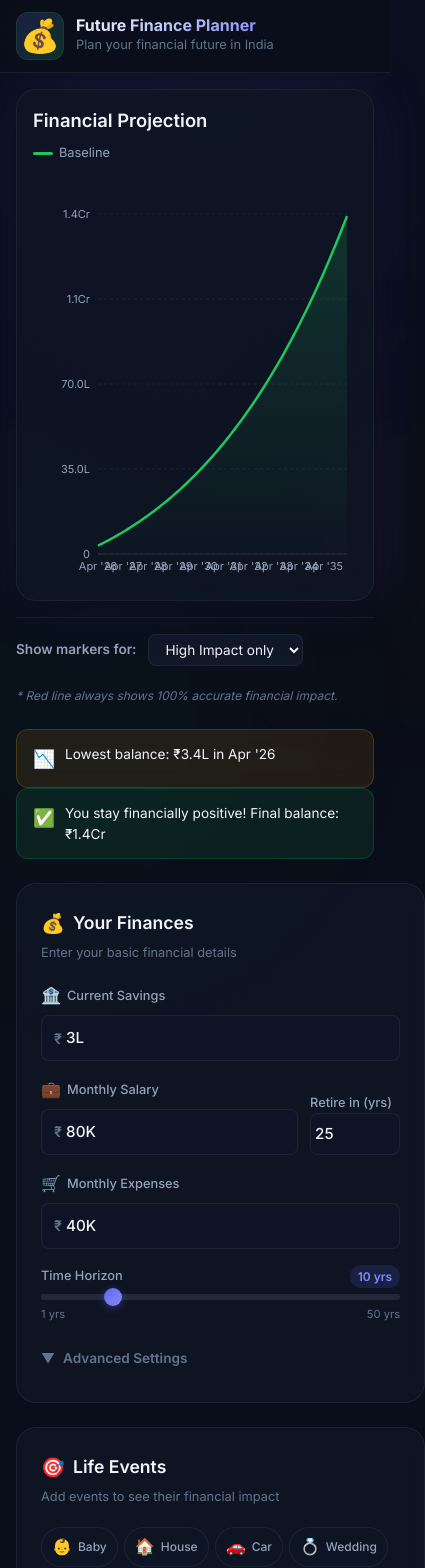
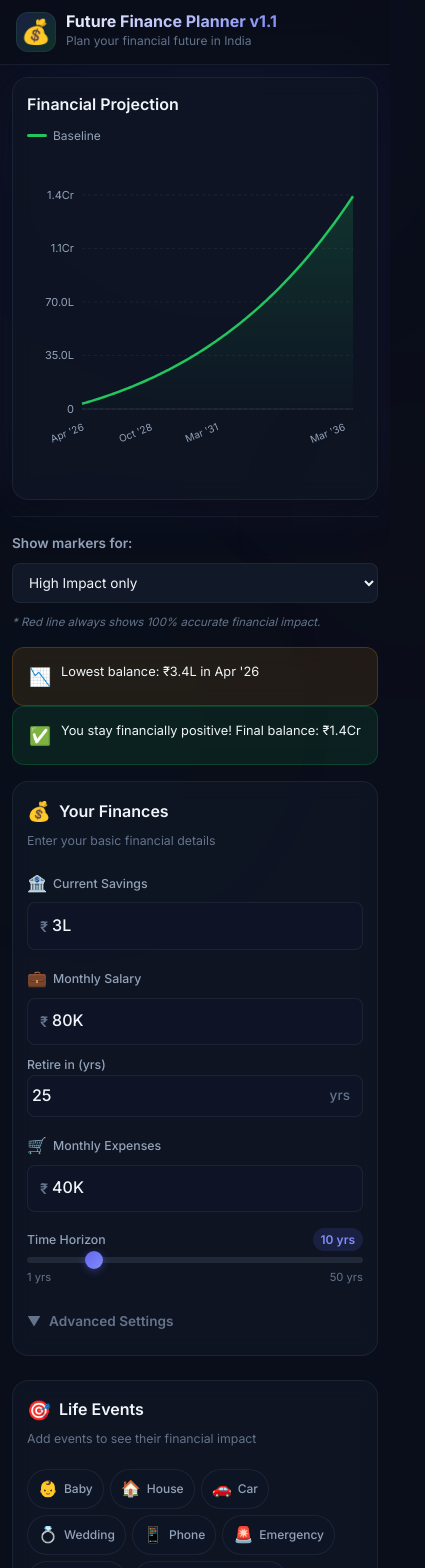
Before and after one commit to Yijuwarp/FinancePlanner, a React (Vite) app: page / in a window 390 px wide. Shown: the top 1568 px of the page, 425 px wide, since content can reach past the window. Built offline with nearby package versions, Linux system fonts and the light colour scheme.

Commit message:
Prevent chart tooltip clipping inside projection panel

```diff
--- a/src/App.tsx
+++ b/src/App.tsx
@@ -4,6 +4,8 @@ import InputPanel from './components/InputPanel';
 import EventManager from './components/EventManager';
 import Insights from './components/Insights';
 import { useSimulation } from './hooks/useSimulation';
+
+const APP_VERSION = 'v1.1';
 
 // Lazy-load the chart chunk. Safe now that vite.config.ts forces a single React
 // copy via resolve.dedupe — the original root cause of the dispatcher error.
@@ -167,7 +169,7 @@ function App() {
             <div className="logo-group">
               <span className="logo-icon">💰</span>
               <div>
-                <h1 className="app-title">Future Finance Planner</h1>
+                <h1 className="app-title">Future Finance Planner {APP_VERSION}</h1>
                 <p className="app-tagline">Plan your financial future in India</p>
               </div>
             </div>
--- a/src/components/ChartView.tsx
+++ b/src/components/ChartView.tsx
@@ -1,4 +1,4 @@
-import { useMemo, memo } from 'react';
+import { useMemo, memo, useEffect, useState } from 'react';
 import {
   AreaChart, Area, XAxis, YAxis, CartesianGrid,
   Tooltip, ResponsiveContainer, ReferenceLine, Legend,
@@ -49,6 +49,18 @@ const EventStartLabel = memo((props: any) => {
  */
 const ChartView = memo(({ data, events, filterLevel, isLagging }: ChartViewProps) => {
   const hasEvents = events.length > 0;
+  const [isMobile, setIsMobile] = useState(() =>
+    typeof window !== 'undefined' ? window.matchMedia('(max-width: 600px)').matches : false
+  );
+
+  useEffect(() => {
+    if (typeof window === 'undefined') return;
+    const media = window.matchMedia('(max-width: 600px)');
+    const onChange = (event: MediaQueryListEvent) => setIsMobile(event.matches);
+    setIsMobile(media.matches);
+    media.addEventListener('change', onChange);
+    return () => media.removeEventListener('change', onChange);
+  }, []);
 
   /**
    * Pre-calculates which months have event "starts" to display vertical markers.
@@ -132,8 +144,8 @@ const ChartView = memo(({ data, events, filterLevel, isLagging }: ChartViewProps
       </div>
 
       <div className="chart-container">
-        <ResponsiveContainer width="100%" height={400}>
-          <AreaChart data={data} margin={{ top: 30, right: 10, left: 10, bottom: 0 }}>
+        <ResponsiveContainer width="100%" height={isMobile ? 320 : 400}>
+          <AreaChart data={data} margin={{ top: 30, right: 10, left: isMobile ? 0 : 10, bottom: isMobile ? 20 : 0 }}>
             <defs>
               <linearGradient id="gradientBaseline" x1="0" y1="0" x2="0" y2="1">
                 <stop offset="0%" stopColor="#22c55e" stopOpacity={0.3} />
@@ -149,10 +161,15 @@ const ChartView = memo(({ data, events, filterLevel, isLagging }: ChartViewProps
 
             <XAxis
               dataKey="label"
-              tick={{ fill: '#94a3b8', fontSize: 11 }}
+              tick={{ fill: '#94a3b8', fontSize: isMobile ? 10 : 11 }}
               tickLine={false}
               axisLine={{ stroke: 'rgba(255,255,255,0.1)' }}
-              interval={tickInterval}
+              minTickGap={isMobile ? 28 : 14}
+              tickMargin={isMobile ? 8 : 4}
+              angle={isMobile ? -22 : 0}
+              textAnchor={isMobile ? 'end' : 'middle'}
+              height={isMobile ? 56 : 32}
+              interval={isMobile ? 'preserveStartEnd' : tickInterval}
             />
             <YAxis
               tick={{ fill: '#94a3b8', fontSize: 11 }}
--- a/src/index.css
+++ b/src/index.css
@@ -71,6 +71,8 @@ body {
 .app {
   position: relative;
   min-height: 100vh;
+  width: 100%;
+  overflow-x: clip;
 }
 
 /* Ambient background glow effects */
@@ -186,6 +188,12 @@ body {
   gap: 24px;
 }
 
+.chart-section,
+.controls-section,
+.insights-section {
+  width: 100%;
+}
+
 /* ========================================
    CHART SECTION
    ======================================== */
@@ -245,8 +253,8 @@ body {
 
 .chart-container {
   border-radius: var(--radius-md);
-  overflow: hidden;
-  contain: layout style paint;
+  overflow: visible;
+  contain: layout style;
 }
 
 /* Custom Tooltip */
@@ -445,6 +453,11 @@ body {
   display: grid;
   grid-template-columns: 1fr 1fr;
   gap: 24px;
+  width: 100%;
+}
+
+.controls-grid > * {
+  min-width: 0;
 }
 
 /* ========================================
@@ -547,6 +560,8 @@ body {
 
 .currency-input {
   flex: 1;
+  width: 100%;
+  min-width: 0;
   background: transparent;
   border: none;
   outline: none;
@@ -842,6 +857,8 @@ body {
 
 .duration-input-container {
   display: flex;
+  width: 100%;
+  min-width: 0;
   background: rgba(15, 23, 42, 0.4);
   border: 1px solid var(--color-border);
   border-radius: var(--radius-sm);
@@ -851,6 +868,7 @@ body {
 
 .duration-main-wrapper {
   flex: 1;
+  min-width: 0;
   border: none !important;
   margin-top: 0 !important;
 }
@@ -862,6 +880,8 @@ body {
 
 .date-input {
   width: 100%;
+  max-width: 100%;
+  min-width: 0;
   padding: 10px 12px;
   background: rgba(15, 23, 42, 0.4);
   border: 1px solid var(--color-border);
@@ -884,6 +904,7 @@ body {
   padding: 4px;
   gap: 2px;
   background: rgba(255, 255, 255, 0.05);
+  flex-shrink: 0;
 }
 
 .unit-btn {
@@ -912,6 +933,10 @@ body {
   display: grid;
   grid-template-columns: 1fr 1fr;
   gap: 12px;
+}
+
+.config-row > * {
+  min-width: 0;
 }
 
 @media (max-width: 500px) {
@@ -1174,14 +1199,55 @@ body {
   .insights-grid {
     grid-template-columns: 1fr;
   }
+
+  .input-panel,
+  .event-manager {
+    padding: 18px;
+  }
 }
 
 @media (max-width: 600px) {
+  .bg-glow {
+    opacity: 0.18;
+    filter: blur(80px);
+  }
+
   .header-content {
     padding: 12px 16px;
   }
 
+  .logo-group {
+    align-items: flex-start;
+    gap: 10px;
+  }
+
+  .logo-icon {
+    width: 40px;
+    height: 40px;
+    font-size: 1.5rem;
+  }
+
   .app-title {
+    font-size: 1rem;
+  }
+
+  .app-tagline {
+    font-size: 0.75rem;
+  }
+
+  .app-main {
+    padding: 12px;
+    gap: 16px;
+  }
+
+  .chart-view,
+  .input-panel,
+  .event-manager {
+    border-radius: var(--radius-lg);
+    padding: 14px;
+  }
+
+  .chart-title {
     font-size: 1rem;
   }
 
@@ -1191,13 +1257,156 @@ body {
     gap: 8px;
   }
 
+  .chart-legend-inline {
+    width: 100%;
+    gap: 10px;
+    flex-wrap: wrap;
+  }
+
+  .legend-item {
+    font-size: 0.75rem;
+  }
+
+  .chart-filters {
+    flex-direction: column;
+    align-items: stretch;
+    gap: 10px;
+  }
+
+  .filter-group {
+    flex-direction: column;
+    align-items: stretch;
+    gap: 8px;
+  }
+
+  .filter-select {
+    width: 100%;
+    min-height: 40px;
+  }
+
+  .filter-hint {
+    font-size: 0.72rem;
+  }
+
+  .input-row-group {
+    flex-direction: column;
+    align-items: stretch;
+    gap: 10px;
+  }
+
+  .retire-input-inline {
+    width: 100%;
+  }
+
+  .retire-input-inline .input-wrapper {
+    min-height: 40px;
+  }
+
+  .currency-input,
+  .date-input {
+    font-size: 16px;
+  }
+
+  .config-row {
+    grid-template-columns: 1fr;
+  }
+
+  .event-config {
+    padding: 12px;
+  }
+
+  .event-config-header {
+    gap: 10px;
+  }
+
+  .event-config-emoji {
+    width: 40px;
+    height: 40px;
+    font-size: 1.3rem;
+  }
+
+  .event-config-actions {
+    flex-direction: column;
+  }
+
+  .add-event-btn,
+  .cancel-event-btn {
+    width: 100%;
+    min-height: 42px;
+  }
+
+  .event-item {
+    align-items: flex-start;
+    gap: 8px;
+  }
+
+  .event-remove-btn {
+    opacity: 1;
+    width: 28px;
+    height: 28px;
+    flex-shrink: 0;
+  }
+
+  .event-item-info {
+    min-width: 0;
+  }
+
+  .event-item-label {
+    line-height: 1.3;
+  }
+
   .event-chips {
     gap: 6px;
+    overflow-x: hidden;
+    flex-wrap: wrap;
+    padding-bottom: 0;
   }
 
   .event-chip {
     padding: 6px 10px;
     font-size: 0.75rem;
+    flex: 0 1 auto;
+    max-width: 100%;
+    white-space: normal;
+  }
+
+  .chip-label {
+    white-space: normal;
+    word-break: break-word;
+  }
+
+  .repeat-inputs {
+    flex-wrap: wrap;
+    gap: 8px;
+  }
+
+  .repeat-interval-input {
+    width: 64px;
+  }
+
+  .repeat-unit-toggle .unit-btn {
+    padding: 6px 10px;
+  }
+
+  .app-footer {
+    padding: 16px 12px;
+    margin-top: 8px;
+  }
+}
+
+@media (max-width: 420px) {
+  .panel-title {
+    font-size: 1rem;
+  }
+
+  .panel-subtitle,
+  .input-label,
+  .toggle-label {
+    font-size: 0.77rem;
+  }
+
+  .insight-message {
+    font-size: 0.8rem;
   }
 }
 
@@ -1285,3 +1494,26 @@ body {
   background: var(--color-blue-bg);
   color: var(--color-blue);
 }
+
+@media (max-width: 600px) {
+  .chart-filters {
+    flex-direction: column;
+    align-items: stretch;
+    gap: 10px;
+  }
+
+  .filter-group {
+    flex-direction: column;
+    align-items: stretch;
+    gap: 8px;
+  }
+
+  .filter-select {
+    width: 100%;
+    min-height: 40px;
+  }
+
+  .filter-hint {
+    font-size: 0.72rem;
+  }
+}
```
